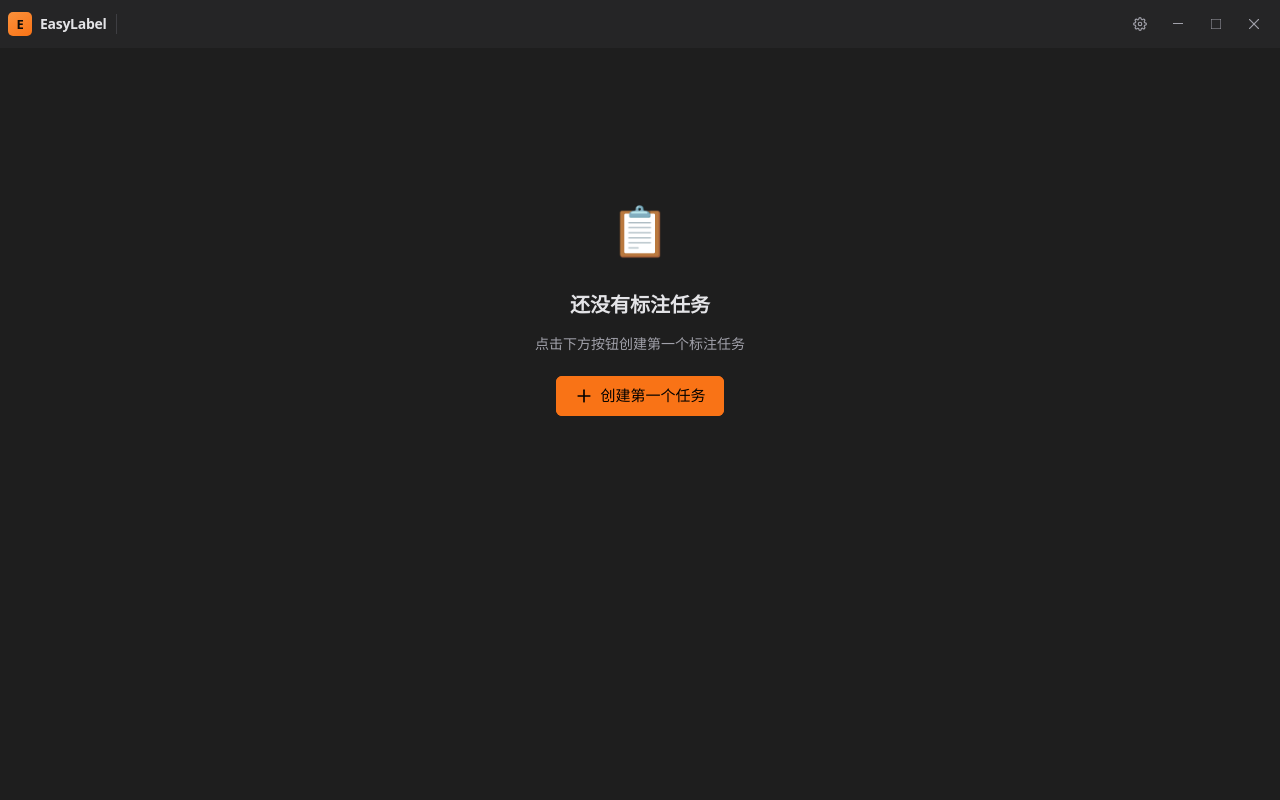
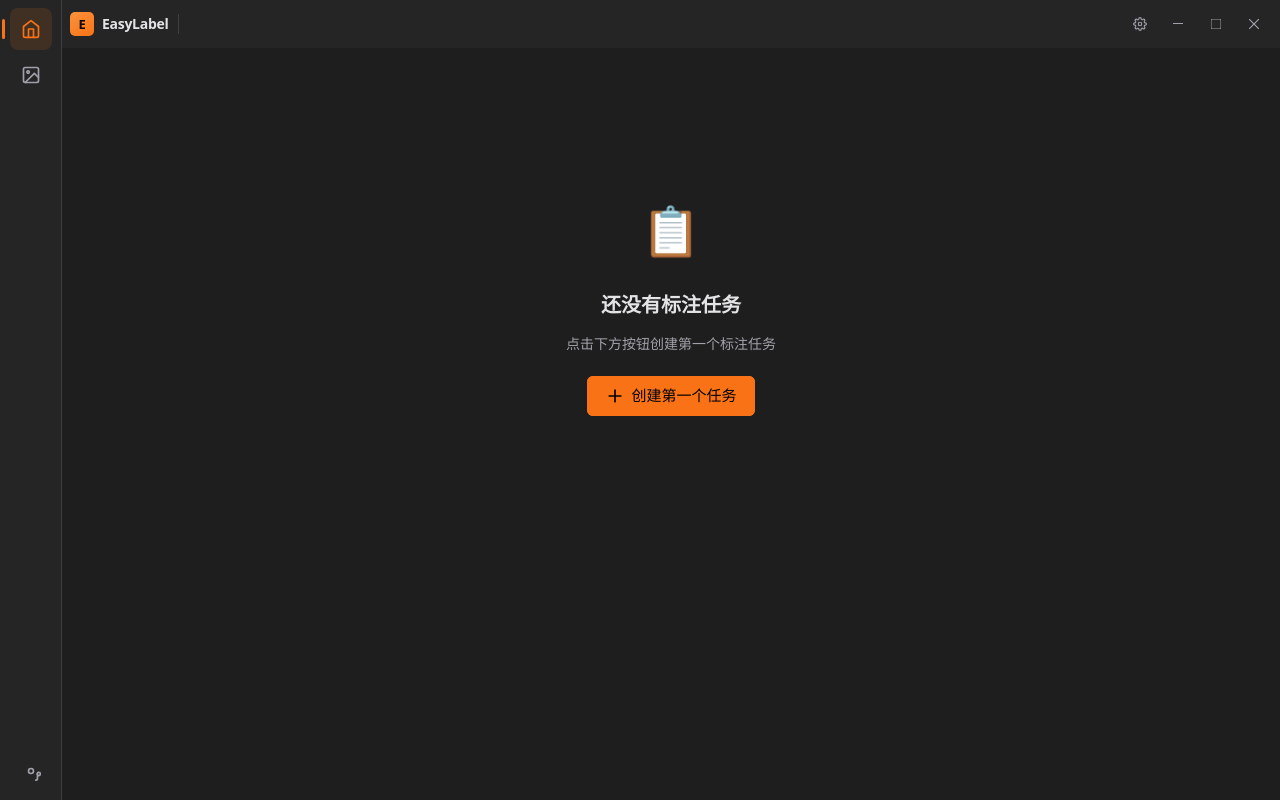
Before and after one commit to ChaoII/EasyLabelTauri, a Vue app in the folder frontend/: page / in a window 1280 px wide. Built offline with nearby package versions, Linux system fonts and the light colour scheme.

Commit message:
feat: 左侧导航栏(首页/标注/设置)

```diff
--- a/frontend/src/App.vue
+++ b/frontend/src/App.vue
@@ -1,12 +1,17 @@
 <template>
   <NConfigProvider :theme="naiveTheme" :theme-overrides="themeOverrides" :locale="zhCN">
     <NMessageProvider>
+      <div class="app-layout">
+        <NavSidebar />
+        <main class="app-main">
           <AnnotationView
             v-if="projectStore.currentTaskId"
             :task-id="projectStore.currentTaskId"
             @back="projectStore.closeTask()"
           />
           <HomeView v-else />
+        </main>
+      </div>
     </NMessageProvider>
     <SettingsModal />
   </NConfigProvider>
@@ -21,6 +26,7 @@ import { useSettingsStore } from "@/stores/settings";
 import HomeView from "@/components/HomeView.vue";
 import AnnotationView from "@/components/AnnotationView.vue";
 import SettingsModal from "@/components/SettingsModal.vue";
+import NavSidebar from "@/components/NavSidebar.vue";
 
 const projectStore = useProjectStore();
 const settingsStore = useSettingsStore();
@@ -165,3 +171,18 @@ const themeOverrides = computed(() => {
   };
 });
 </script>
+
+<style>
+.app-layout {
+  display: flex;
+  height: 100vh;
+  overflow: hidden;
+}
+.app-main {
+  flex: 1;
+  min-width: 0;
+  overflow: hidden;
+  display: flex;
+  flex-direction: column;
+}
+</style>
--- a/frontend/src/components/HomeView.vue
+++ b/frontend/src/components/HomeView.vue
@@ -432,7 +432,7 @@ function formatTime(iso: string): string {
 .home {
   display: flex;
   flex-direction: column;
-  height: 100vh;
+  height: 100%;
   overflow: hidden;
 }
 
--- /dev/null
+++ b/frontend/src/components/NavSidebar.vue
@@ -0,0 +1,93 @@
+<template>
+  <aside class="nav-sidebar" :class="{ collapsed: collapsed }">
+    <div class="nav-top">
+      <div class="nav-logo" :class="{ active: !projectStore.currentTaskId }" @click="projectStore.closeTask()" title="首页">
+        <svg width="20" height="20" viewBox="0 0 24 24" fill="none" stroke="currentColor" stroke-width="2" stroke-linecap="round" stroke-linejoin="round"><path d="M3 9l9-7 9 7v11a2 2 0 0 1-2 2H5a2 2 0 0 1-2-2z"/><polyline points="9 22 9 12 15 12 15 22"/></svg>
+      </div>
+      <div class="nav-logo" :class="{ active: !!projectStore.currentTaskId }" @click="goToAnnotation" title="标注工作台">
+        <svg width="20" height="20" viewBox="0 0 24 24" fill="none" stroke="currentColor" stroke-width="2" stroke-linecap="round" stroke-linejoin="round"><rect x="3" y="3" width="18" height="18" rx="2" ry="2"/><circle cx="8.5" cy="8.5" r="1.5"/><polyline points="21 15 16 10 5 21"/></svg>
+      </div>
+    </div>
+    <div class="nav-bottom">
+      <div class="nav-logo" @click="openSettings" title="设置">
+        <svg width="20" height="20" viewBox="0 0 24 24" fill="none" stroke="currentColor" stroke-width="2" stroke-linecap="round" stroke-linejoin="round"><circle cx="12" cy="12" r="3"/><path d="M19.4 15a1.65 1.65 0 0 0 .33 1.82l.06.06a2 2 0 0 0 2.83 0 2 2 0 0 0 0-2.83l-.06-.06a1.65 1.65 0 0 0-1.82-.33 1.65 1.65 0 0 0-1 1.51V21a2 2 0 0 1-2 2 2 0 0 1-2-2v-.09A1.65 1.65 0 0 0 9 19.4a1.65 1.65 0 0 0-1.82.33l-.06.06a2 2 0 0 1-2.83 0 2 2 0 0 1 0-2.83l.06-.06A1.65 1.65 0 0 0 4.68 15a1.65 1.65 0 0 0-1.51-1H3a2 2 0 0 1-2-2 2 2 0 0 1 2-2h.09A1.65 1.65 0 0 0 4.6 9a1.65 1.65 0 0 0-.33-1.82l-.06-.06a2 2 0 0 0-2.83 0 2 2 0 0 0 0 2.83l.06.06A1.65 1.65 0 0 0 9 15.36a1.65 1.65 0 0 0 1-1.51V13a2 2 0 0 1 2-2 2 2 0 0 1 2 2v.09A1.65 1.65 0 0 0 19.32 15a1.65 1.65 0 0 0 1-1.51H21a2 2 0 0 1 2 2 2 2 0 0 1-2 2v-.09A1.65 1.65 0 0 0 19.32 15z"/></svg>
+      </div>
+    </div>
+  </aside>
+</template>
+
+<script setup lang="ts">
+import { useProjectStore } from "@/stores/project";
+import { useSettingsStore } from "@/stores/settings";
+
+const projectStore = useProjectStore();
+const settingsStore = useSettingsStore();
+
+defineProps<{ collapsed?: boolean }>();
+
+function goToAnnotation() {
+  // 如果没有打开的任务，不做任何操作
+}
+
+function openSettings() {
+  settingsStore.openModal();
+}
+</script>
+
+<style scoped>
+.nav-sidebar {
+  width: 62px;
+  height: 100%;
+  background: var(--bg-panel);
+  border-right: 1px solid var(--border-subtle);
+  display: flex;
+  flex-direction: column;
+  justify-content: space-between;
+  align-items: center;
+  padding: 8px 0;
+  flex-shrink: 0;
+  z-index: 10;
+}
+
+.nav-top, .nav-bottom {
+  display: flex;
+  flex-direction: column;
+  align-items: center;
+  gap: 4px;
+}
+
+.nav-logo {
+  width: 42px;
+  height: 42px;
+  border-radius: 8px;
+  display: flex;
+  align-items: center;
+  justify-content: center;
+  cursor: pointer;
+  color: var(--text-secondary);
+  transition: all 0.15s;
+  position: relative;
+}
+
+.nav-logo:hover {
+  background: var(--bg-hover);
+  color: var(--text-primary);
+}
+
+.nav-logo.active {
+  color: var(--accent);
+  background: color-mix(in srgb, var(--accent) 12%, transparent);
+}
+
+.nav-logo.active::before {
+  content: '';
+  position: absolute;
+  left: -8px;
+  top: 50%;
+  transform: translateY(-50%);
+  width: 3px;
+  height: 20px;
+  background: var(--accent);
+  border-radius: 2px;
+}
+</style>
```
Lines whose indentation alone changed are shown as unchanged.
